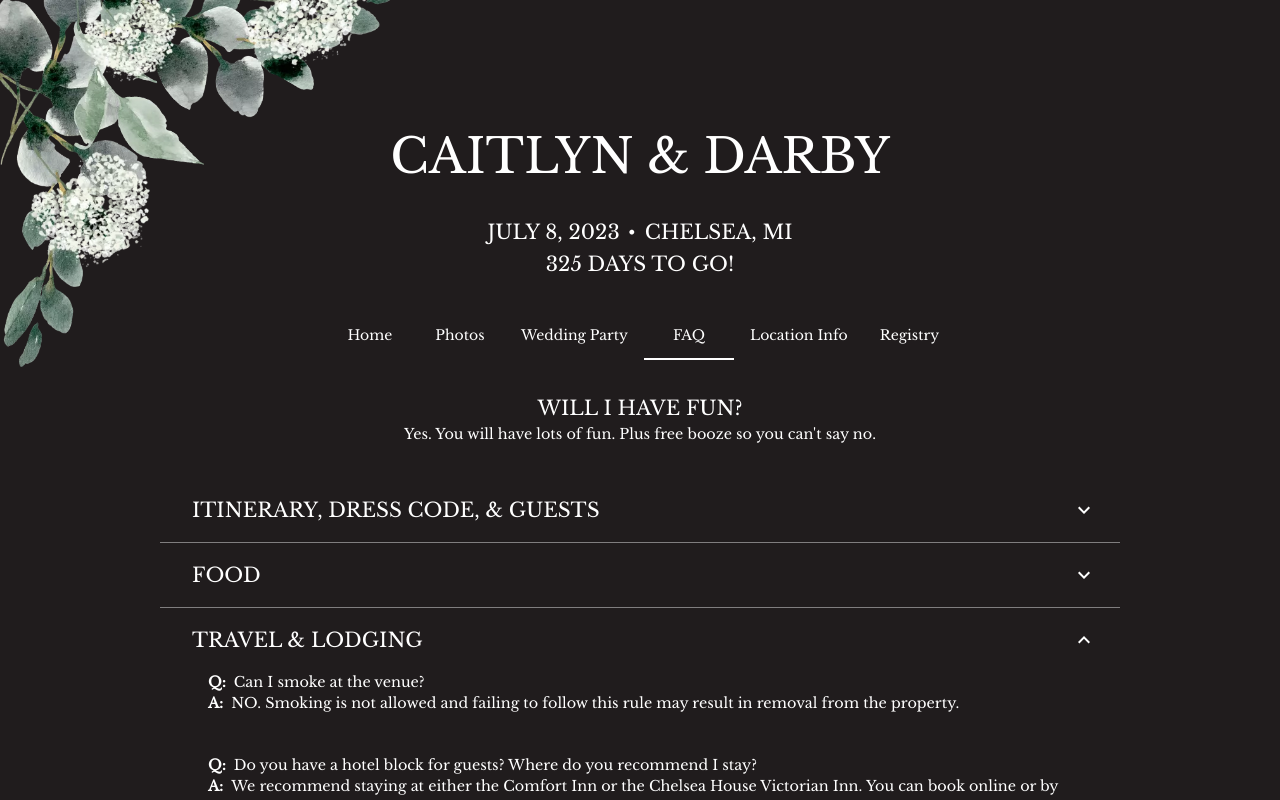
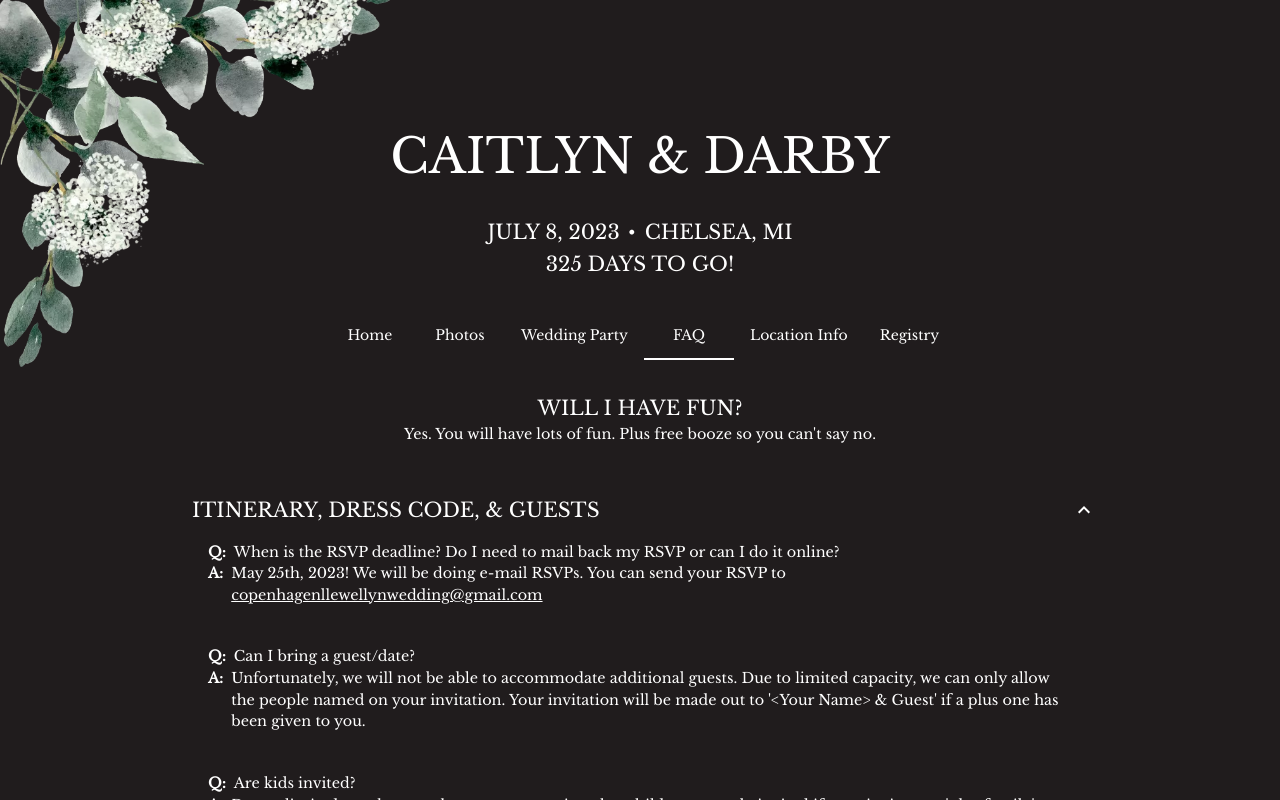
Before and after one commit to sbracellari/caitlynanddarby, a React (Create React App) app: page / in a window 1280 px wide. Both pictures are taken after a click on the tab "FAQ". Shown: the top 800 px of the page. Built offline with nearby package versions, Linux system fonts and the light colour scheme.

Commit message:
add wedding email to rsvp question

```diff
--- a/src/components/FAQ.js
+++ b/src/components/FAQ.js
@@ -18,7 +18,7 @@ import contacts from '../data/contacts.json'
 
 export function FAQ() {
   const theme = useTheme()
-  const [expandedIndex, setExpandedIndex] = useState(2)
+  const [expandedIndex, setExpandedIndex] = useState(0)
   const mobile = useMediaQuery(theme.breakpoints.down('sm'))
 
   const handleExpand = (expanded, index) => {
@@ -90,7 +90,12 @@ export function FAQ() {
                             <Typography sx={{ pr: 1 }}>
                               <strong>A:</strong>
                             </Typography>
-                            <Typography sx={{ textAlign: 'start' }}>{question.a}</Typography>
+                            <Typography sx={{ textAlign: 'start' }}>
+                              {question.a}
+                              {question.a.toLowerCase().includes('you can send your rsvp') && (
+                                <a style={{ color: '#fff' }} href='mailto:copenhagenllewellynwedding@gmail.com'>copenhagenllewellynwedding@gmail.com</a>
+                              )}
+                            </Typography>
                           </Box>
                         </Box>
                       )
--- a/src/data/faq.json
+++ b/src/data/faq.json
@@ -6,7 +6,7 @@
       "questions": [
         {
           "q": "When is the RSVP deadline? Do I need to mail back my RSVP or can I do it online?",
-          "a": "May 25th, 2023! We will be doing e-mail RSVPs.",
+          "a": "May 25th, 2023! We will be doing e-mail RSVPs. You can send your RSVP to ",
           "hidden": false
         },
         {
```
